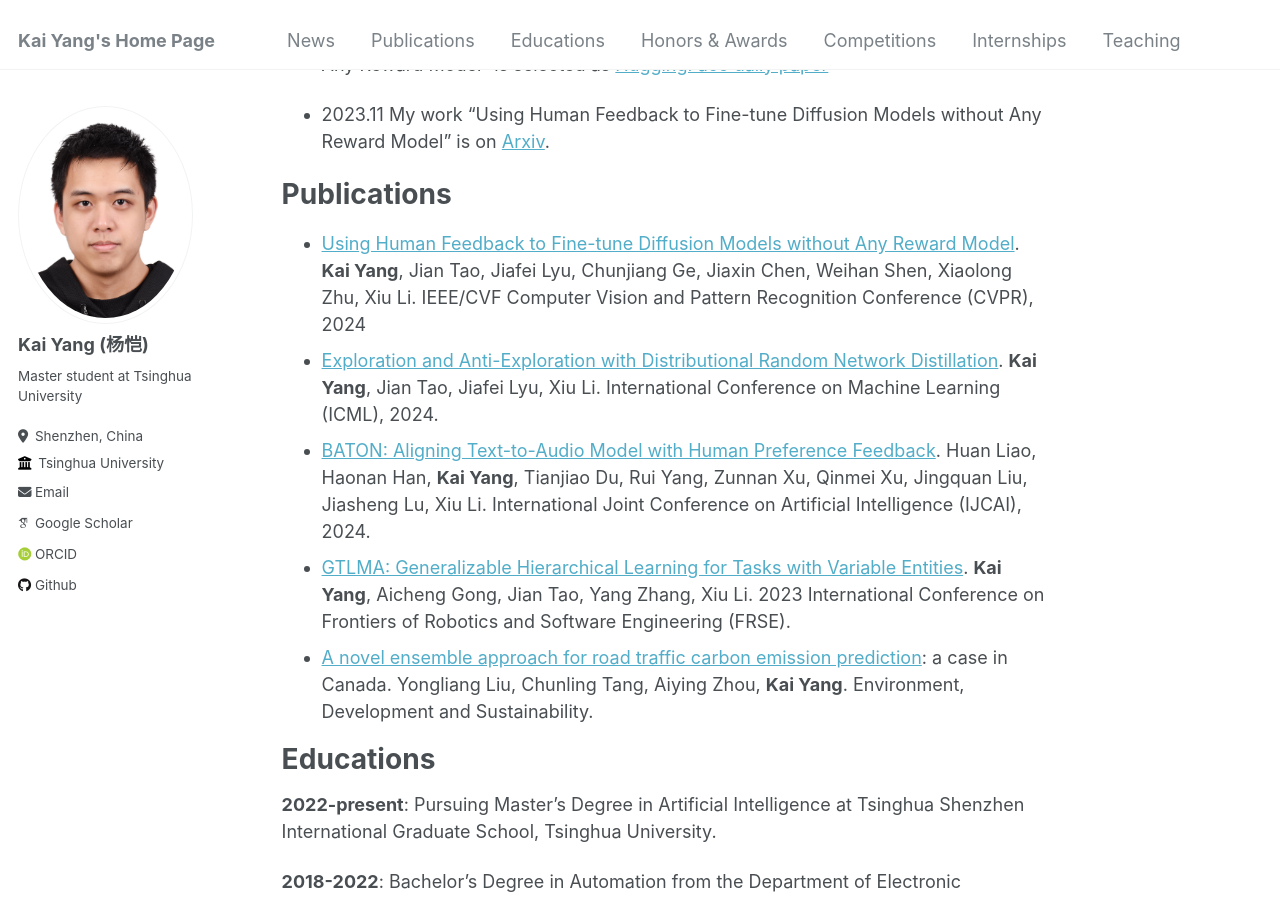
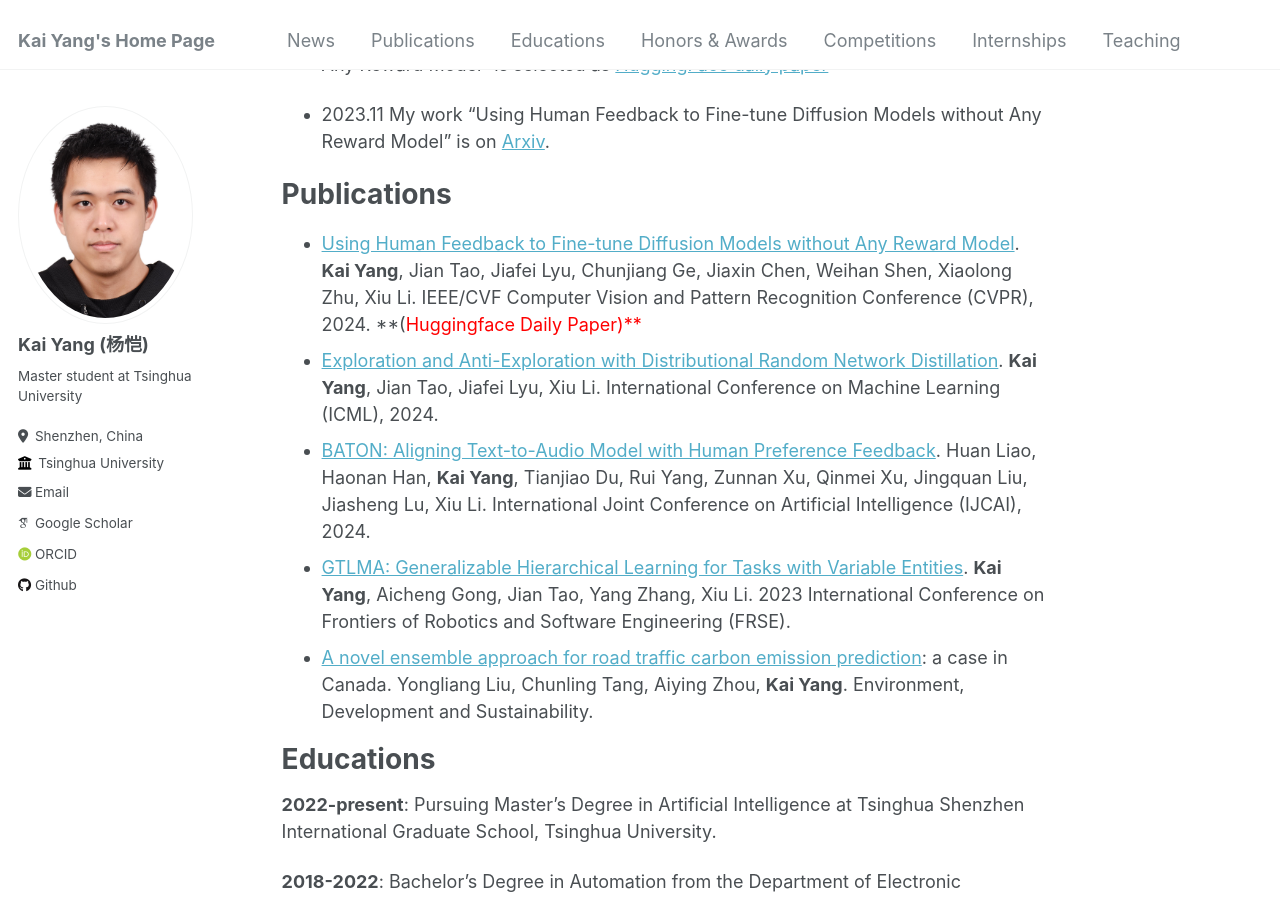
Before and after one commit to yk7333/yk7333.github.io, a Jekyll site: the page built from _pages/about.md, in a window 1280 px wide and 900 px high, scrolled down 907 px. Built offline with Jekyll 4.4.1, drawn with Linux system fonts in a browser that asks for light colours; some web fonts are replaced; a script that is not in the unit is left out.

Commit message:
Update about.md

```diff
--- a/_pages/about.md
+++ b/_pages/about.md
@@ -28,7 +28,7 @@ News
 
 Publications
 ======
-- [Using Human Feedback to Fine-tune Diffusion Models without Any Reward Model](https://arxiv.org/abs/2311.13231). **Kai Yang**, Jian Tao, Jiafei Lyu, Chunjiang Ge, Jiaxin Chen, Weihan Shen, Xiaolong Zhu, Xiu Li. IEEE/CVF Computer Vision and Pattern Recognition Conference (CVPR), 2024
+- [Using Human Feedback to Fine-tune Diffusion Models without Any Reward Model](https://arxiv.org/abs/2311.13231). **Kai Yang**, Jian Tao, Jiafei Lyu, Chunjiang Ge, Jiaxin Chen, Weihan Shen, Xiaolong Zhu, Xiu Li. IEEE/CVF Computer Vision and Pattern Recognition Conference (CVPR), 2024. **(<font color="red">Huggingface Daily Paper)**
 - [Exploration and Anti-Exploration with Distributional Random Network Distillation](https://arxiv.org/abs/2401.09750). **Kai Yang**, Jian Tao, Jiafei Lyu, Xiu Li. International Conference on Machine Learning (ICML), 2024.
 - [BATON: Aligning Text-to-Audio Model with Human Preference Feedback](https://arxiv.org/abs/2402.00744). Huan Liao, Haonan Han, **Kai Yang**, Tianjiao Du, Rui Yang, Zunnan Xu, Qinmei Xu, Jingquan Liu, Jiasheng Lu, Xiu Li. International Joint Conference on Artificial Intelligence (IJCAI), 2024.
 - [GTLMA: Generalizable Hierarchical Learning for Tasks with Variable Entities](). **Kai Yang**, Aicheng Gong, Jian Tao, Yang Zhang, Xiu Li. 2023 International Conference on Frontiers of Robotics and Software Engineering (FRSE).
```
